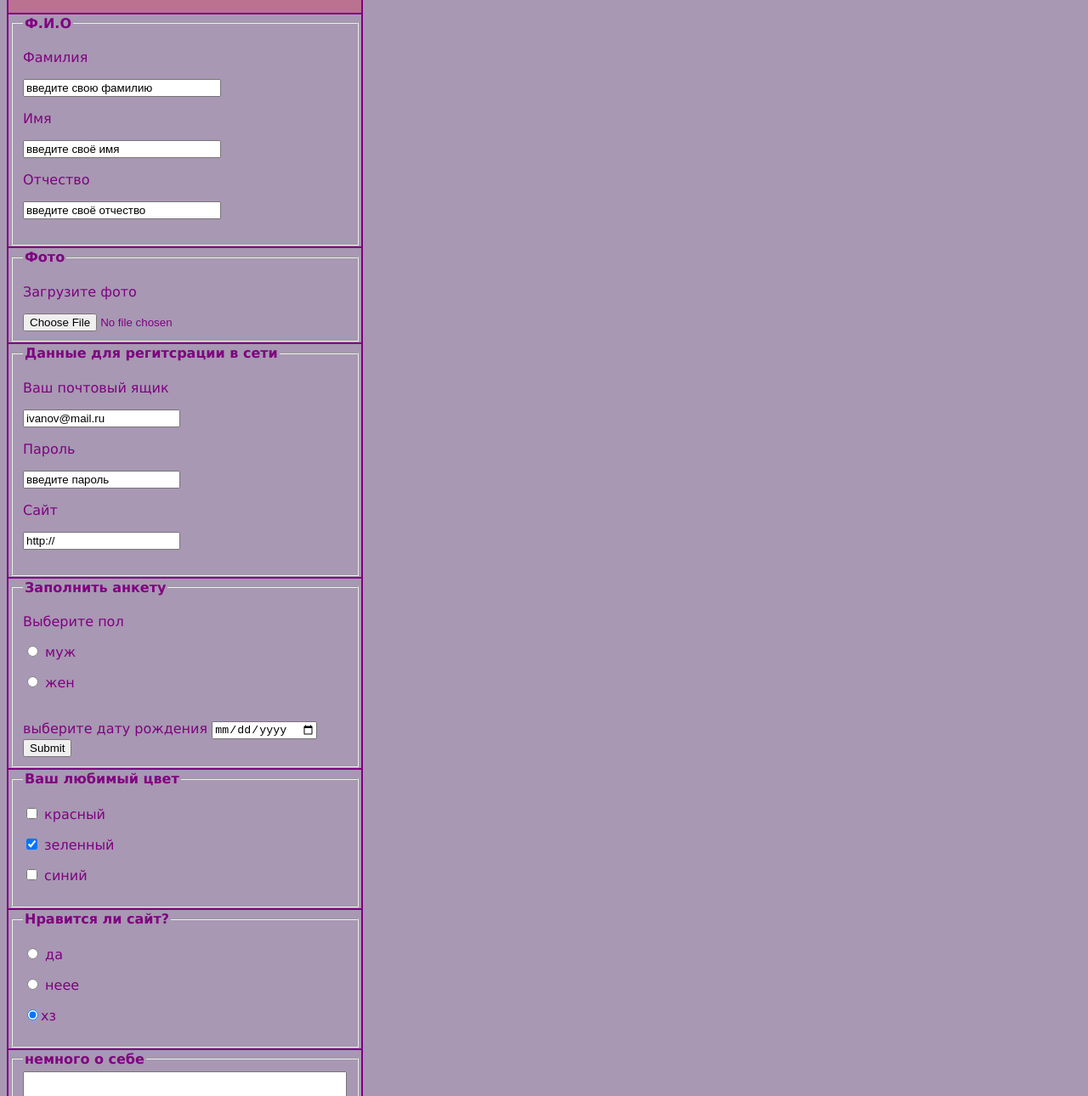
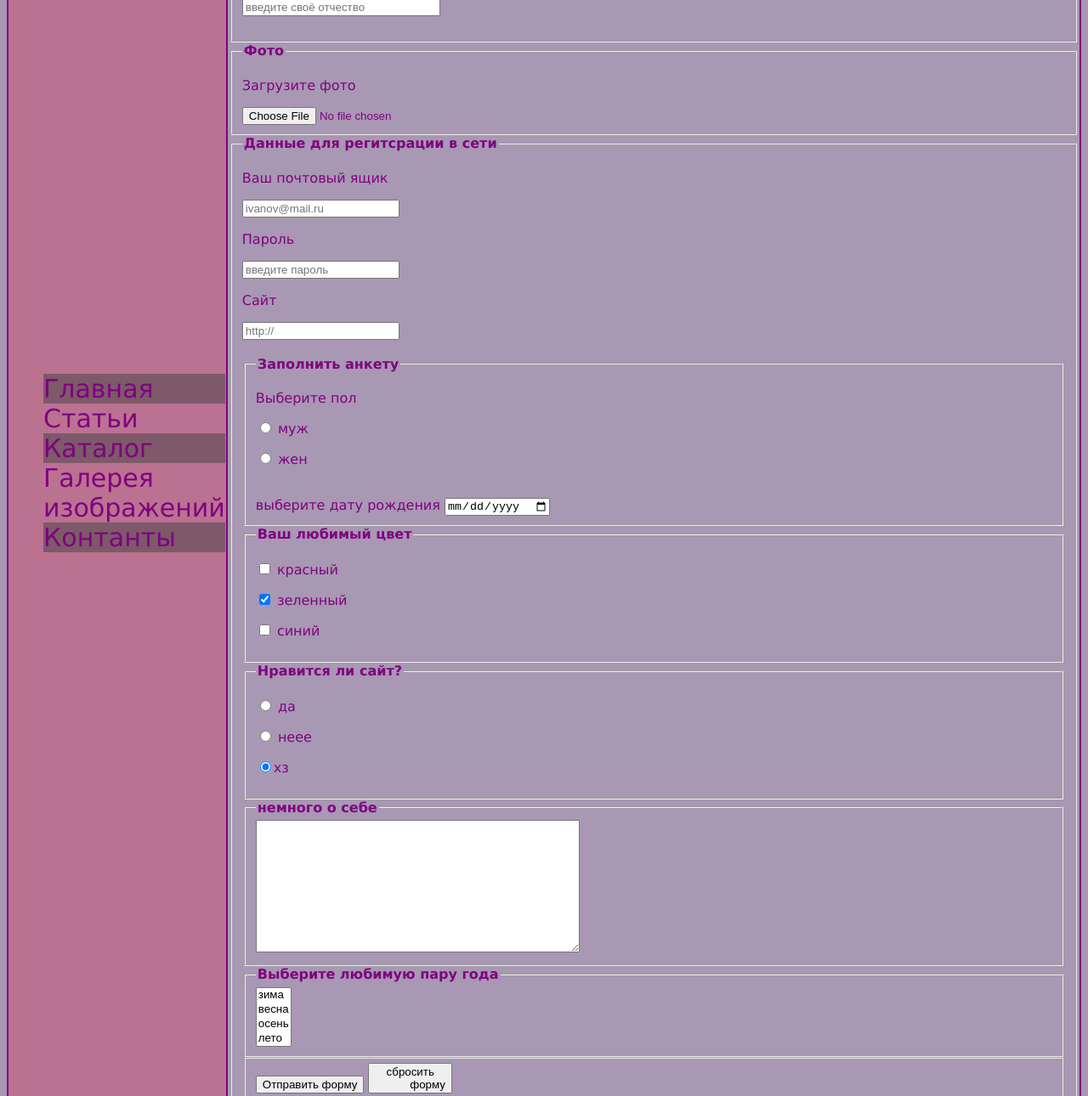
Before and after one commit to julikghost/lesson4, a plain HTML site: page registration.html in a window 1280 px wide. Shown: the part 344-1634 px from the top of the page at 85% size. Drawn offline with Linux system fonts and the light colour scheme.

Commit message:
3d commit

```diff
--- a/css/maincss.css
+++ b/css/maincss.css
@@ -41,13 +41,16 @@ background: #AE6BAB;
 a
 {
 text-decoration: none;
-color:purple;
+color: purple
+
 }
 a:visited
 {
 text-decoration: none;
 }
-
+a[href*="myarticules"] {
+        color: #08fd8e;
+}
 #backmenu
 {
 	background-color:#BB7291;
@@ -59,21 +62,15 @@ text-decoration: none;
 	font-style: bold;
 }
 
-
 #backmenu li:nth-child(odd)
 {
 	background: #7D5969;
 }
 
- a [href^= "myarticules/article" ]
-{
-	font-size:15 px;
-	font-style: italic;
-
- } /* почемуто не работает, =(*/
 h2
 {
 color: white;
+text-align: center;
 }
 #cadfech
 {
@@ -82,7 +79,7 @@ color: white;
 #cadfech p
 {
 font-size:25 px;
-	font-style: italic;
+font-style: italic;
 color: red;
 }
 #cadfech ul
@@ -100,7 +97,9 @@ color: red;
 {
 	border-style: none;
      }
- .image table
+ .articules
 {
-	align-content: center;
-}
+	font-size:15 px;
+	font-style: italic;
+
+ }
--- a/registration.html
+++ b/registration.html
@@ -28,85 +28,77 @@
             </ul>
             </td>
 
-               <tr>
-                  <td >
+               <td colspan="5">
                 <form method="post"><!--форма-->
 
              <fieldset > <legend><b>Ф.И.О</b></legend>
             <p><label for="surname">Фамилия</label> </p>
-            <input type="text" name="familia" id="surmame" value="введите свою фамилию" size="26"> </br>
+            <input type="text" name="familia" id="surmame" placeholder="введите свою фамилию" size="26"> </br>
             <p><label for="name">Имя</label> </p>
-            <input type="text" name="imia" id="name" value="введите своё имя" size="26"> </br>
+            <input type="text" name="imia" id="name" placeholder="введите своё имя" size="26"> </br>
             <p><label for="lastname">Oтчество</label> </p>
-            <input type="text" name="otchestvo" id="lastname" value="введите своё отчество" size="26"> </br></br>
+            <input type="text" name="otchestvo" id="lastname" placeholder="введите своё отчество" size="26"> </br></br>
 
             </fieldset>
-            </td>
-      </tr>
-       <tr> <td>
+
+
             <fieldset> <legend><b>Фото</b></legend>
             <p><label for="photo">Загрузите фото</label></p>
             <input type="file" name="fotka" id="photo" value="Загрузить"> </br>
              </fieldset>
-             </td>
-        </tr>
-           <tr> <td>
+
              <fieldset> <legend><b>Данные для  регитсрации  в сети</b></legend>
                 <p><label for="mail">Ваш почтовый ящик</label></p>
-                <input type="email" name="pochta" value="ivanov@mail.ru" size="20"> </br>
+                <input type="email" name="pochta" placeholder="ivanov@mail.ru" size="20"> </br>
 
                 <p><label for="ypassowrd">Пароль</label></p>
-                <input type="passowrd" name="parol" id="ypassowrd" size="20" value="введите пароль"> </br>
+                <input type="passowrd" name="parol" id="ypassowrd" size="20" placeholder="введите пароль"> </br>
                 <p><label for="link">Сайт</label></p>
-                <input type="url" name="linka" id="link" value="http://" size="20"></br> </br>
+                <input type="url" name="linka" id="link" placeholder="http://" size="20"></br> </br>
 
-             </td>
-             </tr>
-            <tr>
-            <td>  <fieldset><legend><b>Заполнить анкету</b></legend>
+               <fieldset><legend><b>Заполнить анкету</b></legend>
            <p>Выберите пол </p>
           <p>  <input type="radio" name="sex" value="male"> муж </p>
            <p><input  type="radio" name="sex" value="female"> жен</p> </br>
              выберите дату рождения
              <input type="date"> </br>
-             <input type="submit"> </br>
-            </fieldset>
-            </td>
-           </tr>
-           <tr> <td>
+              </fieldset>
+
               <fieldset> <legend><b>Ваш любимый цвет</b></legend>
                 <p><input type="checkbox" name="a" value="red"> красный</p>
                 <p><input type="checkbox" name="a" value="green" checked> зеленный</p>
                  <p><input type="checkbox" name="a" value="blue" > синий</p>
                  </fieldset>
-                 </td>
-             </tr>
-             <tr> <td>
+
+
               <fieldset> <legend><b>Нравится ли сайт?</b></legend>
                 <p><input name="dzen" type="radio" value="yes"> да</p>
                   <p><input name="dzen" type="radio" value="no"> неее</p>
                    <p><input name="dzen" type="radio" value="dunno" checked>хз</p>
 </fieldset>
-            </tr>
-            </td>
-            <tr> <td>
+
               <fieldset> <legend><b>немного о себе</b></legend>
              <textarea rows="10" cols="45" name="text" >
              </textarea>
 
 </fieldset>
-</td>
- </tr>
- <tr> <td>
+ <fieldset> <legend><b>Выберите любимую пару года</b></legend>
+             <select size="4">
+               <option autofocus>зима</option>
+  <option>весна</option>
+    <option>осень</option>
+  <option>лето</option>
+             </select>
+</fieldset>
+
+
      <fieldset>
          <input type="button" name="отправка" value="Отправить форму">
           <input type="reset" name="сбросить" value="сбросить
            форму">
      </fieldset>
- </td>
-</tr>
+
     </form>
-       </tr>
       </td>
            </tr>
 
```
Also changed, not shown: articules.html (+3 -2 lines), contacts.html (+10 -10 lines).
